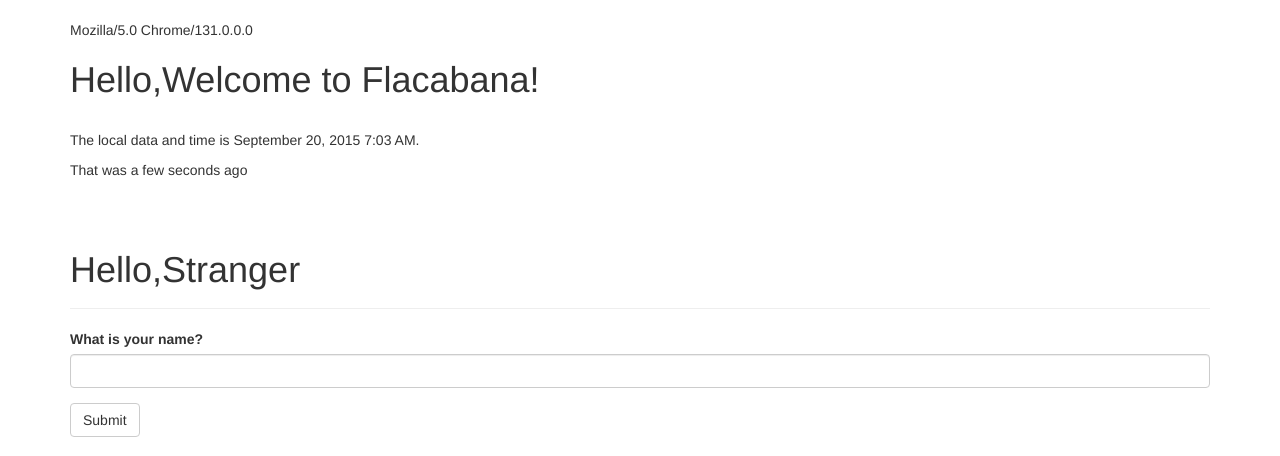
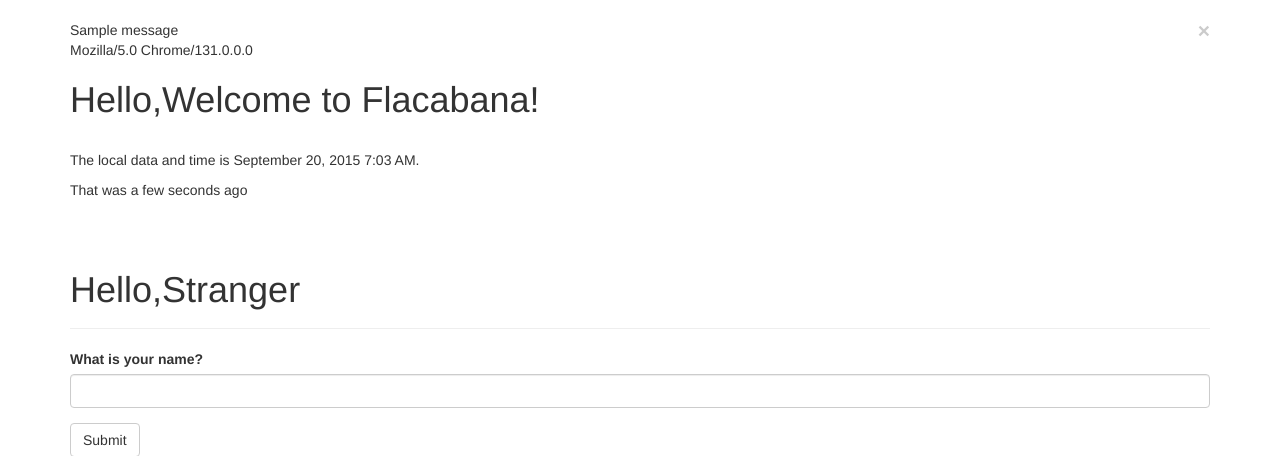
Before and after one commit to laixintao/Flacabana, a Flask app: page / in a window 1280 px wide. Shown: the part 52-508 px from the top of the page. Run offline with Flask 2, Linux system fonts and the light colour scheme; one stand-in notice (Sample message) is shown; some libraries are stand-ins or nearby versions.

Commit message:
flash the change

```diff
--- a/run.py
+++ b/run.py
@@ -9,6 +9,7 @@ from flask.ext.bootstrap import Bootstrap
 from flask.ext.moment import Moment
 from datetime import datetime
 from flask import session,url_for
+from flask import flash
 
 app = Flask(__name__)
 boostrap = Bootstrap(app)
@@ -20,6 +21,9 @@ def index():
     name=None
     form=NameForm()
     if form.validate_on_submit():
+        old_name = session.get('name')
+        if old_name is not None and old_name!=form.name.data:
+            flash('Oh you changed your name!')
         session['name']=form.name.data
         return redirect(url_for('index'))
     user_anget = request.headers.get('User-Agent')
--- a/templates/base.html
+++ b/templates/base.html
@@ -34,6 +34,12 @@
 
 {% block content %}
 <div class="container">
+    {% for message in get_flashed_messages() %}
+    <div calss="alert alert-warning">
+        <button type="button" class="close" data-dismiss="alert">&times;</button>
+        {{ message }}
+    </div>
+    {% endfor %}
     {% block page_content %}{%endblock%}
 </div>
 {%endblock%}
```
